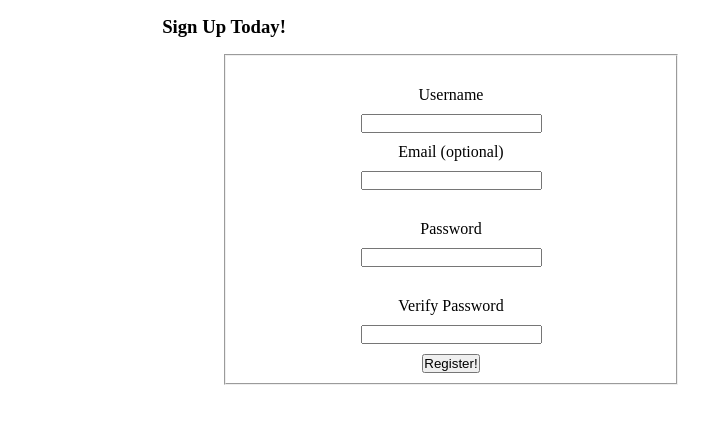
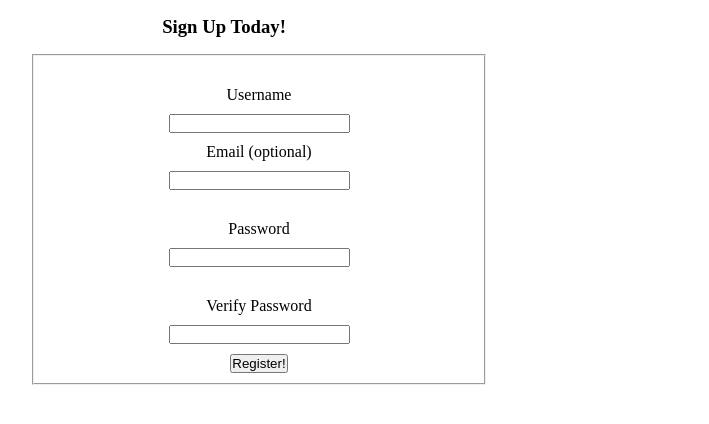
Before and after one commit to t3miLo/lc101, a Flask app: page / in a window 1280 px wide. Shown: the top 424 px of the page, without its empty margins (416-1125 px from the left). Run offline with Flask 2, Linux system fonts and the light colour scheme.

Commit message:
adding get-it-done assigment

```diff
--- a/Unit_2/user-signup/static/main.css
+++ b/Unit_2/user-signup/static/main.css
@@ -20,7 +20,7 @@ section {
 
 .align-center {
     display: block;
-    margin: 1.0em 20em;
+    margin: 1.0em 14em;
     text-align: center;
 }
 
```
